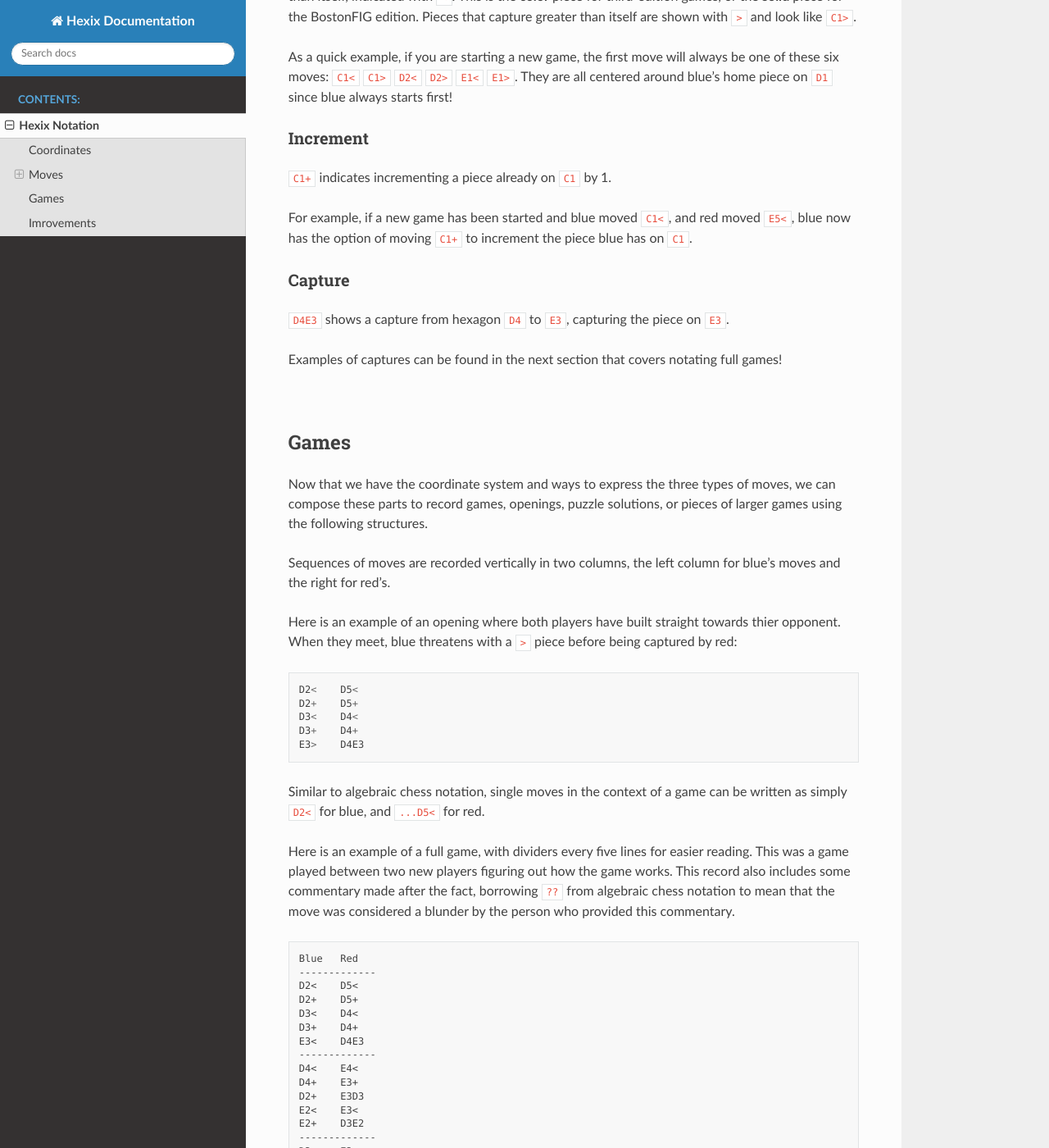
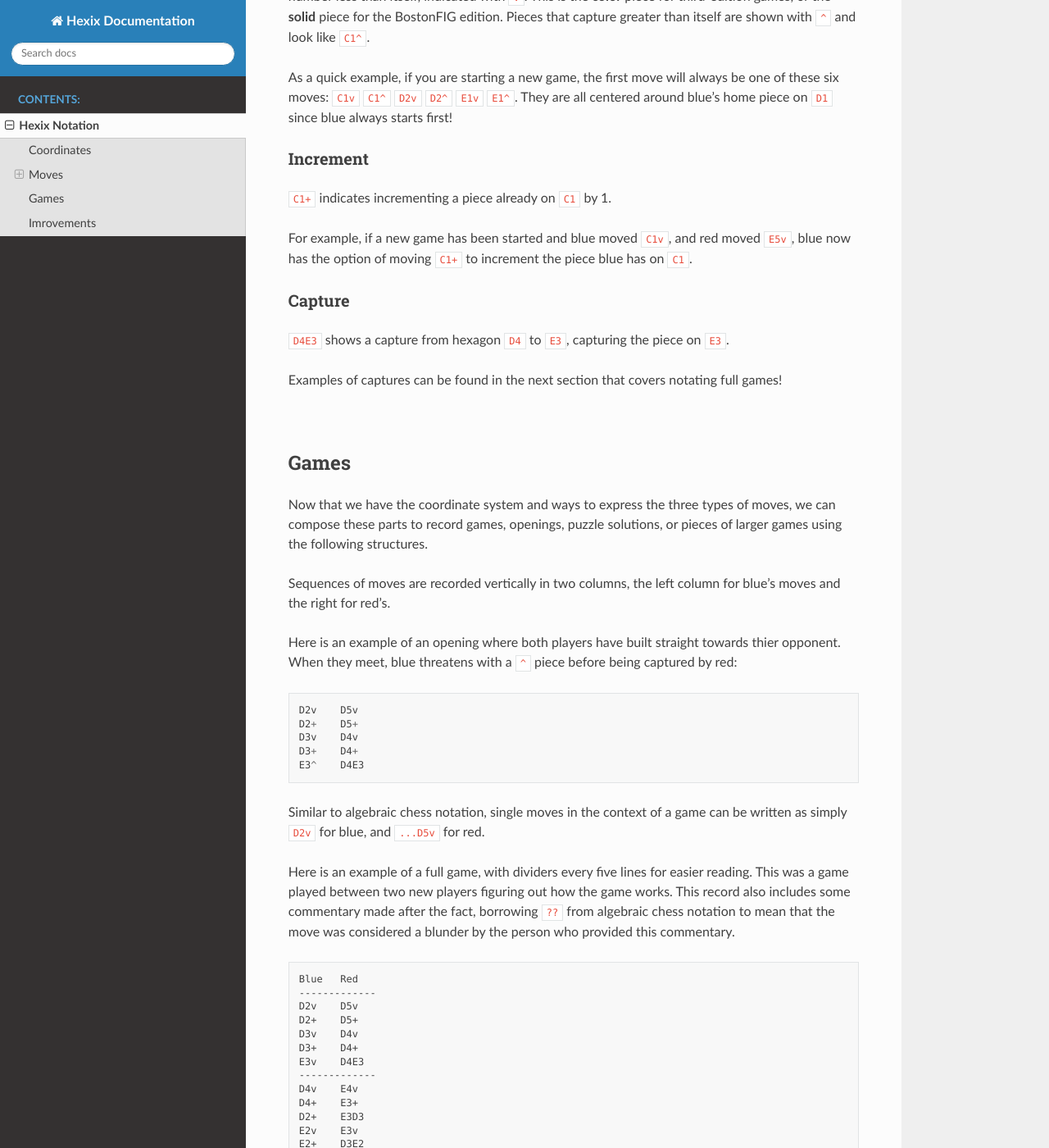
Before and after one commit to hexix-game/docs, a Sphinx documentation site: the page built from source/notation.rst, in a window 1280 px wide and 1400 px high, scrolled down 1225 px. Shown: the whole window at 82% size. Built offline with Sphinx 7.4.7 and the Read the Docs theme 2.0.0, drawn with Linux system fonts in a browser that asks for light colours; some of the changed text lies outside the part shown.

Commit message:
Updated up and down piece notation

```diff
--- a/source/notation.rst
+++ b/source/notation.rst
@@ -42,12 +42,12 @@ For the three different types of moves in Hexix, the notation is as follows:
 Place
 -----
 
-``C1<`` indicates a placement on the hexagon ``C1`` with the type of piece that captures any piece less than itself, indicated with ``<``.
+``C1v`` indicates a placement on the hexagon ``C1`` with a down piece that captures any piece with a number less than itself, indicated with ``v``.
 This is the **color** piece for third-edition games, or the **solid** piece for the BostonFIG edition. Pieces that capture greater than itself are
-shown with ``>`` and look like ``C1>``.
+shown with ``^`` and look like ``C1^``.
 
 As a quick example, if you are starting a new game, the first move will always be one of these six moves:
-``C1<`` ``C1>`` ``D2<`` ``D2>`` ``E1<`` ``E1>``. They are all centered around blue's home piece on ``D1`` since blue always starts first!
+``C1v`` ``C1^`` ``D2v`` ``D2^`` ``E1v`` ``E1^``. They are all centered around blue's home piece on ``D1`` since blue always starts first!
 
 
 Increment
@@ -55,7 +55,7 @@ Increment
 
 ``C1+`` indicates incrementing a piece already on ``C1`` by 1.
 
-For example, if a new game has been started and blue moved ``C1<``, and red moved ``E5<``, blue now has the option of moving ``C1+`` to increment
+For example, if a new game has been started and blue moved ``C1v``, and red moved ``E5v``, blue now has the option of moving ``C1+`` to increment
 the piece blue has on ``C1``.
 
 
@@ -76,12 +76,12 @@ openings, puzzle solutions, or pieces of larger games using the following struct
 
 Sequences of moves are recorded vertically in two columns, the left column for blue's moves and the right for red's.
 
-Here is an example of an opening where both players have built straight towards thier opponent. When they meet, blue threatens with a ``>``
+Here is an example of an opening where both players have built straight towards thier opponent. When they meet, blue threatens with a ``^``
 piece before being captured by red:
 
 .. literalinclude:: textblocks/opening-game-snippet.txt
 
-Similar to algebraic chess notation, single moves in the context of a game can be written as simply ``D2<`` for blue, and ``...D5<`` for red.
+Similar to algebraic chess notation, single moves in the context of a game can be written as simply ``D2v`` for blue, and ``...D5v`` for red.
 
 Here is an example of a full game, with dividers every five lines for easier reading. This was a game played between two new players
 figuring out how the game works. This record also includes some commentary made after the fact, borrowing ``??`` from algebraic chess notation
@@ -94,8 +94,8 @@ to mean that the move was considered a blunder by the person who provided this c
 Imrovements
 ===========
 
-Hexix notation is still very new, and likely has many areas that could be improved! For example, maybe placement moves like ``D2<`` could have
-numbers after them to indicate the number of the piece that was placed, like ``D2<1``, just to aid comprehension when reading back a game like
+Hexix notation is still very new, and likely has many areas that could be improved! For example, maybe placement moves like ``D2v`` could have
+numbers after them to indicate the number of the piece that was placed, like ``D2v1``, just to aid comprehension when reading back a game like
 the one above. Maybe including move numbers should be standard when recording games!
 
 If you are interested in trying out this notation with others who play Hexix, or want to help build and refine this notation with improvements
--- a/source/textblocks/new-player-game.txt
+++ b/source/textblocks/new-player-game.txt
@@ -1,52 +1,52 @@
 Blue   Red
 -------------
-D2<    D5<
+D2v    D5v
 D2+    D5+
-D3<    D4<
+D3v    D4v
 D3+    D4+
-E3<    D4E3
+E3v    D4E3
 -------------
-D4<    E4<
+D4v    E4v
 D4+    E3+
 D2+    E3D3
-E2<    E3<
+E2v    E3v
 E2+    D3E2
 -------------
-D3<    E3+
+D3v    E3+
 D3+    D5+
-E1>    E4+
-C3>    F1>
+E1^    E4+
+C3^    F1^
 D2+    F1E1
 -------------
 D2E2   E3+
-D2<    E3D3
-E3>    F3>
+D2v    E3D3
+E3^    F3^
 D4+    F3+
 D4+    E4+
 -------------
-B3>    C4<
+B3^    C4v
 B3+    C4+
-B4<    D5+
-B4+    C5<
+B4v    D5+
+B4+    C5v
 B3+    C5B4
 -------------
-A3<    E4+
+A3v    E4+
 D4+    C4+
-C3+    C5<
-D4C4   D4<
-E3D4?? E3<    # blue blocks further placement on the left side of the board
+C3+    C5v
+D4C4   D4v
+E3D4?? E3v    # blue blocks further placement on the left side of the board
 -------------
 E2+    F3+
 D2+    E3+
-F2>    E3F2
-F1>    G1<
-C1>    G1+
+F2^    E3F2
+F1^    G1v
+C1^    G1+
 -------------
-F1G1   F1<
-E2F2   E3<
-E2<    E3+
+F1G1   F1v
+E2F2   E3v
+E2v    E3+
 G1+    E3+
 G1+    E3+
 -------------
-G2<    E3F2
+G2v    E3F2
 ...    E1D1
--- a/source/textblocks/opening-game-snippet.txt
+++ b/source/textblocks/opening-game-snippet.txt
@@ -1,5 +1,5 @@
-D2<    D5<
+D2v    D5v
 D2+    D5+
-D3<    D4<
+D3v    D4v
 D3+    D4+
-E3>    D4E3
+E3^    D4E3
```
